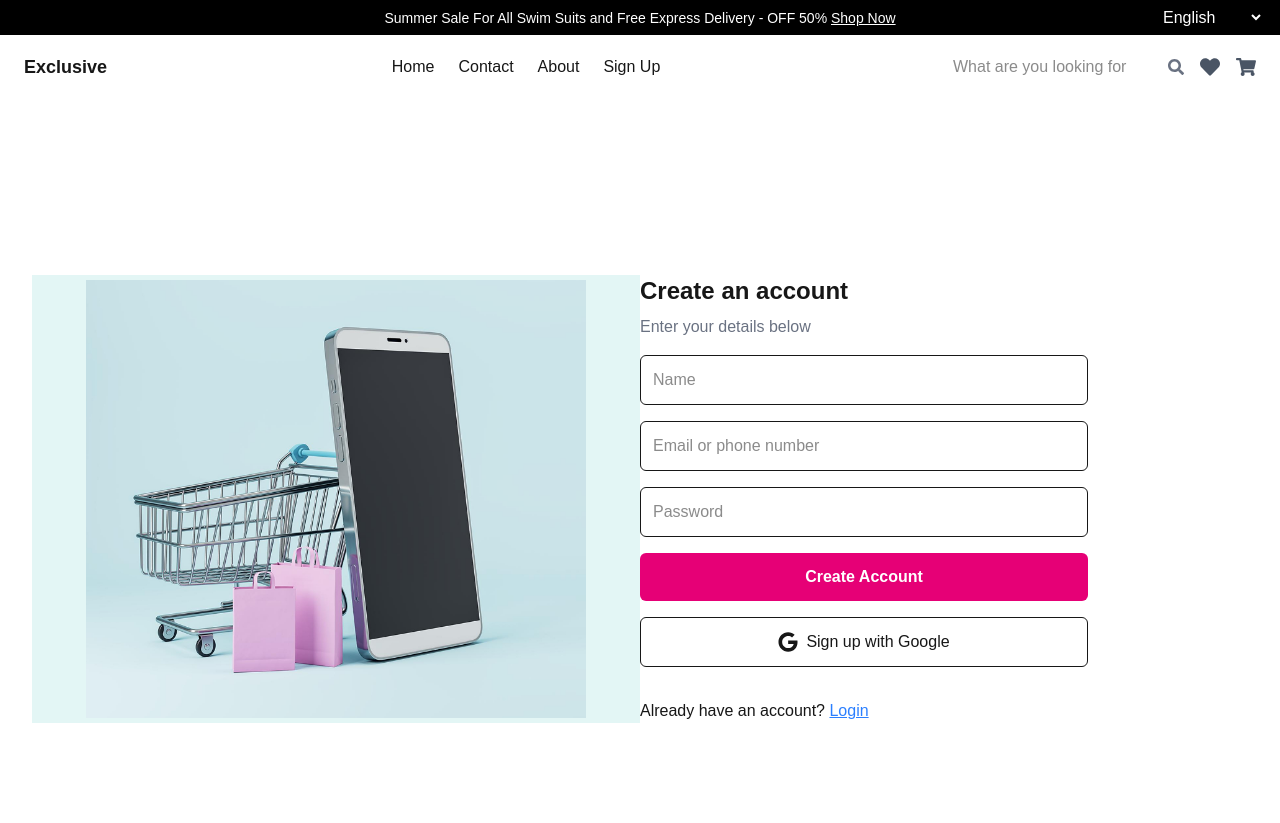
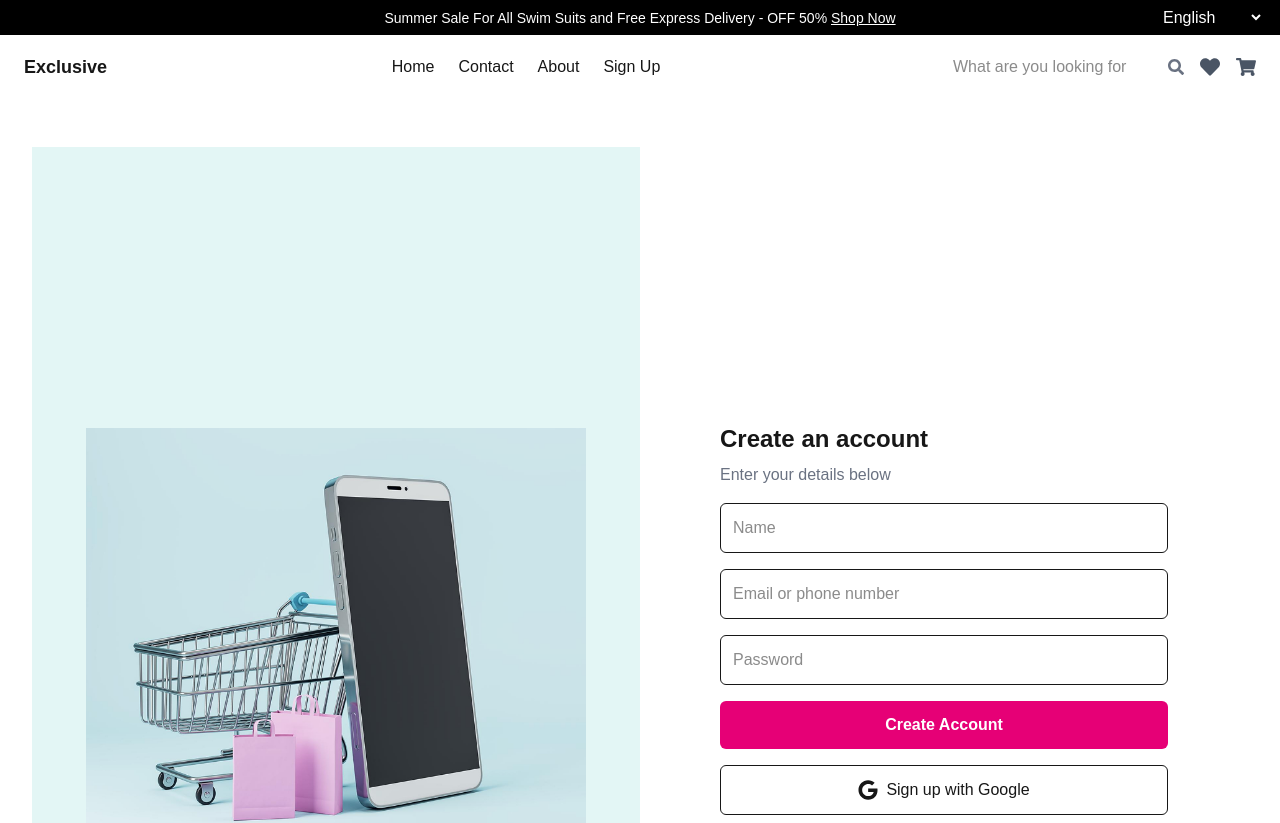
Before and after one commit to RigbeWeleslasie/e-commerce-next-project, a Next.js app in the folder e-commerce-app/: page /signup in a window 1280 px wide. Shown: the top 823 px of the page. Built offline with nearby package versions, Linux system fonts and the light colour scheme.

Commit message:
Updated the signup pages

```diff
--- a/e-commerce-app/app/signup/page.tsx
+++ b/e-commerce-app/app/signup/page.tsx
@@ -2,16 +2,13 @@ import Image from "next/image";
 import Button from "../SharedComponents/Button";
 import { FaGoogle, FaFacebook, FaHeart, FaSearch, FaShoppingCart } from "react-icons/fa";
 import Link from "next/link";
-import Footer from "../SharedComponents/Footer";
-import Navbar from "../SharedComponents/Navbar";
-import FlashSales from "../components/flashSales";
 export default function Signup() {
   return (
     <div className="min-h-screen bg-white flex flex-col">
 
-      <main className="flex flex-col md:flex-row justify-center items-center flex-1 px-8 py-12 gap-12">
-         <div className="flex flex-1">
-        <div className="w-1/2 flex justify-center items-center bg-[#E3F6F5]">
+      <main className="flex flex-col md:flex-row justify-center items-center flex-1 px-8 py-12 gap-12 ">
+        <div className="flex flex-1">
+        <div className="w-1/2 flex justify-center items-center bg-[#E3F6F5] min-h-[1000px]">
           <Image
             src="/iphone14.png"
             alt="Shopping Cart"
@@ -20,9 +17,7 @@ export default function Signup() {
             className="object-contain"
           />
         </div>
-
-
-        <div className="max-w-md w-full">
+        <div className="w-1/2 flex flex-col justify-center px-20 min-h-[1000px]">
           <h2 className="text-2xl font-semibold mb-2">Create an account</h2>
           <p className="text-gray-500 mb-4">Enter your details below</p>
           <form className="flex flex-col gap-4">
@@ -30,7 +25,6 @@ export default function Signup() {
             <input type="email" placeholder="Email or phone number" className="border p-3 rounded-md" required />
             <input type="password" placeholder="Password" className="border p-3 rounded-md" required />
             <Button text="Create Account" type="submit" />
-
             <button
               type="button"
               className="w-full py-3 border rounded-md flex justify-center items-center gap-2"
@@ -38,7 +32,6 @@ export default function Signup() {
               <FaGoogle size={20} />
               Sign up with Google
             </button>
-
             <p className="mt-4">
               Already have an account?{" "}
               <Link href="/login" className="text-blue-500 underline">
```
